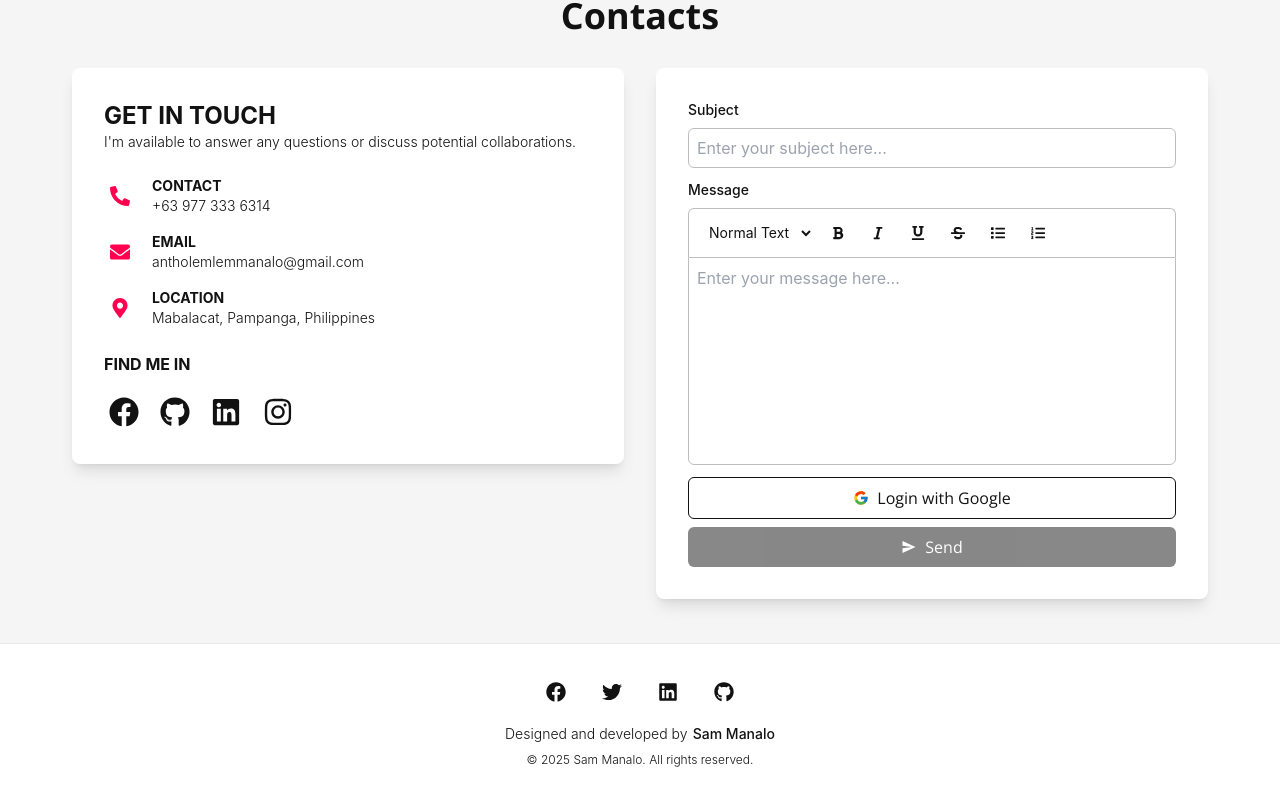
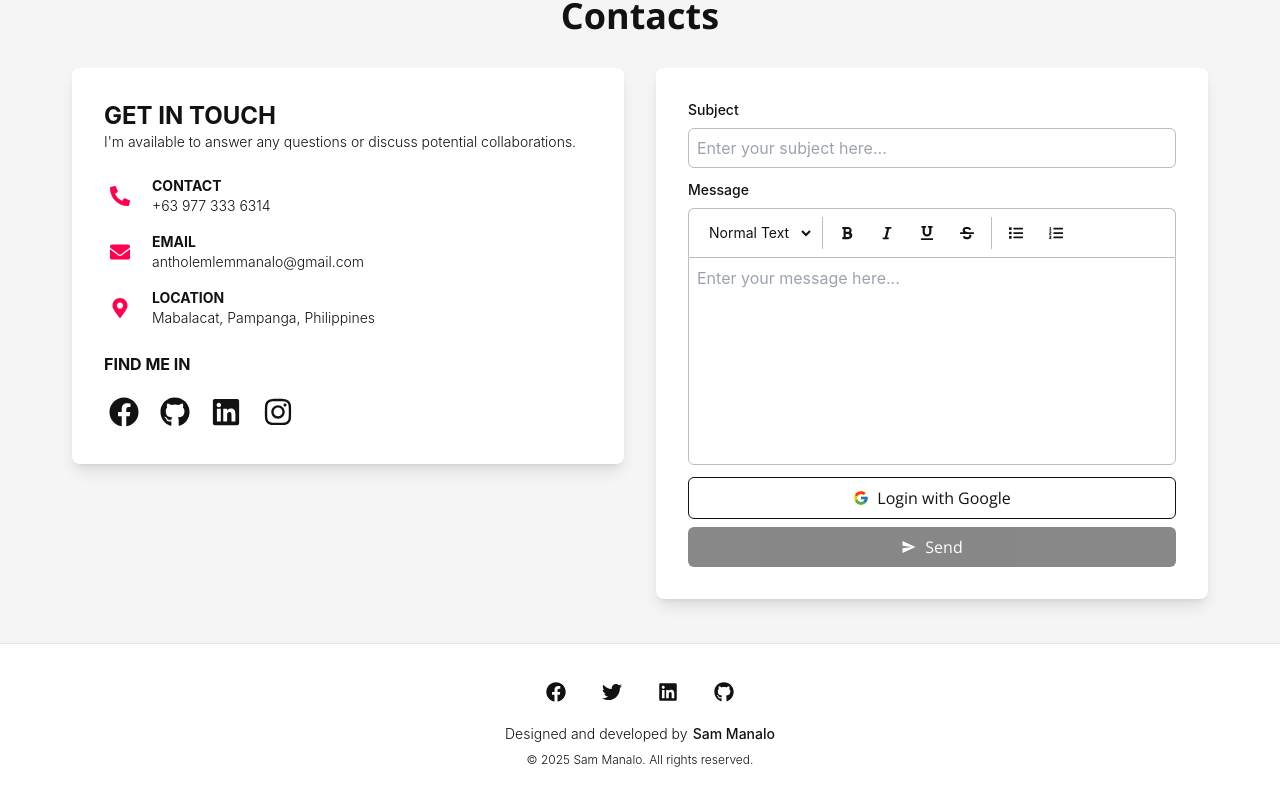
Before and after one commit to Antholem/web-portfolio, a React (Create React App) app in the folder portfolio/client/: page / in a window 1280 px wide. Shown: the part 1808-2608 px from the top of the page. Built offline with nearby package versions, Linux system fonts and the light colour scheme.

Commit message:
Divider component

```diff
--- /dev/null
+++ b/portfolio/client/src/components/Divider.js
@@ -0,0 +1,41 @@
+import React from "react";
+import { useThemeStore } from "../store/themeStore";
+
+const Divider = ({
+    direction = "horizontal", // horizontal or vertical
+    size = 1, // border size
+    gap = 1, // padding size
+    className = "", // additional classes
+    ...props // additional props
+}) => {
+    const { theme } = useThemeStore();
+
+    /** Determine padding styles based on direction */
+    const paddingStyles =
+        direction === "horizontal"
+            ? `pb-${gap} mt-${gap}` // padding for horizontal direction
+            : `pr-${gap} ml-${gap}`; // padding for vertical direction
+
+    /** Determine border style based on theme */
+    const themeStyles =
+        theme === "dark"
+            ? "border-dark-text-disabled"
+            : "border-light-text-disabled";
+
+    /** Determine direction-specific styles */
+    const directionStyles =
+        direction === "horizontal"
+            ? `w-full border-t` // horizontal divider
+            : `h-full border-l`; // vertical divider
+
+    return (
+        <div className="flex items-center">
+            <div
+                className={`flex items-center ${directionStyles} border-${size} ${paddingStyles} ${themeStyles} ${className}`}
+                {...props}
+            />
+        </div>
+    );
+};
+
+export default Divider;
--- a/portfolio/client/src/components/TextEditor.js
+++ b/portfolio/client/src/components/TextEditor.js
@@ -4,6 +4,7 @@ import * as Icon from "react-icons/fa";
 import { IconButton, Select } from "./";
 import { Editor as DraftEditor, EditorState, RichUtils } from "draft-js";
 import "draft-js/dist/Draft.css";
+import Divider from "./Divider";
 
 const TextEditor = ({
   placeholder = "",
@@ -121,6 +122,7 @@ const TextEditor = ({
       <option value="header-five">Heading 5</option>
       <option value="header-six">Heading 6</option>
     </Select>
+    <Divider direction="vertical" />
       <IconButton
         type="button"
         onMouseDown={toggleBold}
@@ -153,6 +155,7 @@ const TextEditor = ({
         variant="text"
         size="xs"
       />
+      <Divider direction="vertical" />
       <IconButton
         type="button"
         onMouseDown={(e) => { e.preventDefault(); toggleBlockType("unordered-list-item"); }}
@@ -182,7 +185,10 @@ const TextEditor = ({
           : "border-light-text-disabled hover:border-light-text-primary"
       }`}
       tabIndex="0"
-      onClick={() => editorRef.current.focus()}
+      onMouseDown={(e) => {
+        e.preventDefault();
+        editorRef.current.focus();
+      }}
       onFocus={handleFocus}
       onBlur={handleBlur}
     >
```
